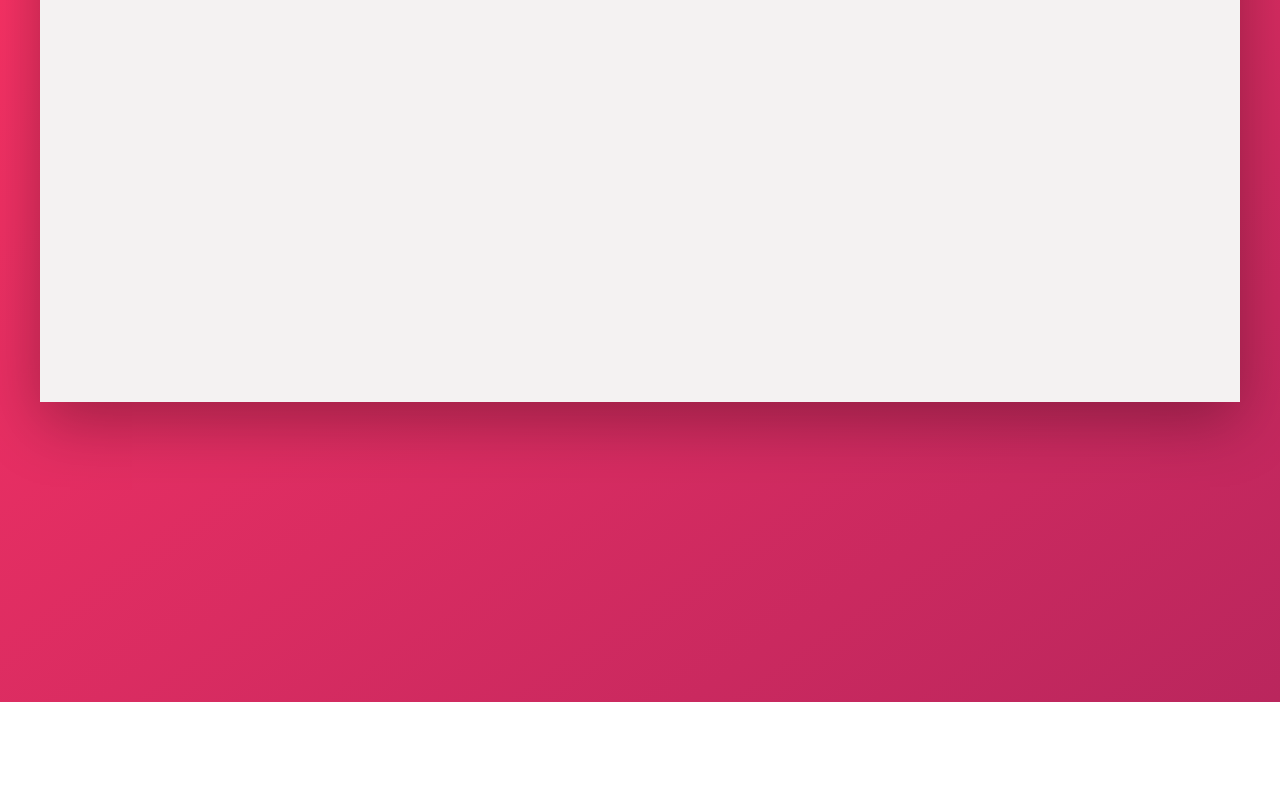
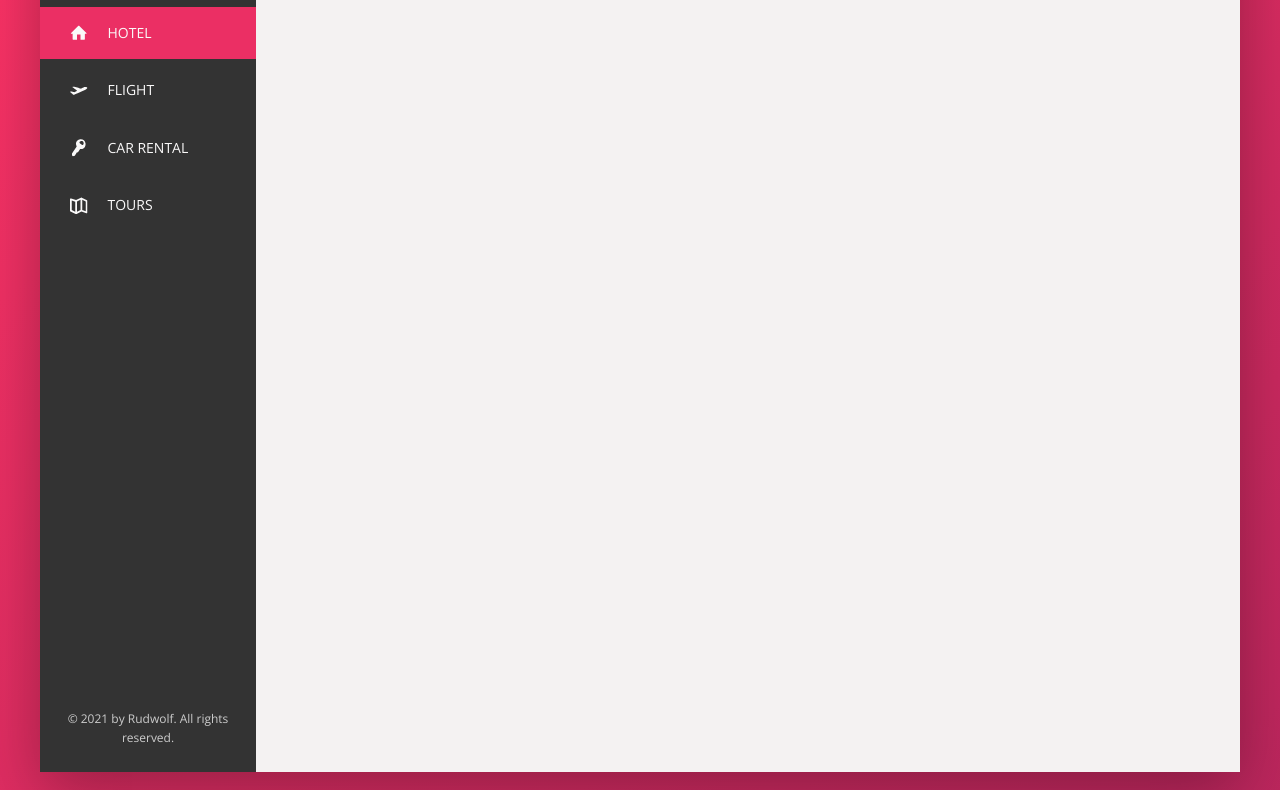
Before and after one commit to rudwolf/sass_practice, a website: page trillo/index.html in a window 1280 px wide. Shown: the part 178-968 px from the top of the page. Before the commit the page ends 880 px from the top, so only its background shows below. Drawn offline with nearby package versions, Linux system fonts and the light colour scheme.

Commit message:
Finished Trillo header and side-nav styles

```diff
--- a/trillo/index.html
+++ b/trillo/index.html
@@ -42,7 +42,43 @@
       </header>
       <div class="content">
         <nav class="sidebar">
-          Navigation
+          <ul class="side-nav">
+            <li class="side-nav__item side-nav__item--active">
+              <a href="#" class="side-nav__link">
+                <svg class="side-nav__icon">
+                  <use xlink:href="img/sprite.svg#icon-home"></use>
+                </svg>
+                <span>Hotel</span>
+              </a>
+            </li>
+            <li class="side-nav__item">
+              <a href="#" class="side-nav__link">
+                <svg class="side-nav__icon">
+                  <use xlink:href="img/sprite.svg#icon-aircraft-take-off"></use>
+                </svg>
+                <span>Flight</span>
+              </a>
+            </li>
+            <li class="side-nav__item">
+              <a href="#" class="side-nav__link">
+                <svg class="side-nav__icon">
+                  <use xlink:href="img/sprite.svg#icon-key"></use>
+                </svg>
+                <span>Car rental</span>
+              </a>
+            </li>
+            <li class="side-nav__item">
+              <a href="#" class="side-nav__link">
+                <svg class="side-nav__icon">
+                  <use xlink:href="img/sprite.svg#icon-map"></use>
+                </svg>
+                <span>Tours</span>
+              </a>
+            </li>
+          </ul>
+          <div class="legal">
+            &copy; 2021 by Rudwolf. All rights reserved.
+          </div>
         </nav>
         <main class="hotel-view">
           Hotel View
--- a/trillo/sass/_components.scss
+++ b/trillo/sass/_components.scss
@@ -1,7 +1,7 @@
 // LOGO
 .logo {
   height: 3.25rem;
-  margin-left: 3rem;
+  margin-left: 2rem;
 }
 
 // SEARCH
@@ -63,16 +63,44 @@
 // USER NAV
 
 .user-nav {
-  background-color: greenyellow;
+  align-self: stretch;
+
+  display: flex;
+  align-items: center;
+
+  & > * {
+    display: flex;
+    align-items: center;
+    padding: 0 2rem;
+    cursor: pointer;
+    height: 100%;
+    &:hover {
+      background-color: var(--color-grey-light-2);
+    }
+  }
+
   &__icon-box {
-
+    position: relative;
   }
   &__icon {
     height: 2.5rem;
     width: 2.5rem;
+    fill: var(--color-grey-dark-2);
   }
   &__notification {
+    font-size: .8rem;
+    height: 1.8rem;
+    width: 1.8rem;
+    border-radius: 50%;
+    background-color: var(--color-primary);
+    color: #fff;
+    position: absolute;
+    top: 1.5rem;
+    left: 1.2rem;
 
+    display: flex;
+    justify-content: center;
+    align-items: center;
   }
   &__user {
 
@@ -80,8 +108,74 @@
   &__user-photo {
     height: 3.75rem;
     border-radius: 50%;
+    margin-right: 1rem;
   }
   &__user-name {
 
   }
 }
+
+// SIDE NAV
+
+.side-nav {
+  font-size: 1.4rem;
+  list-style: none;
+  margin-top: 3.5rem;
+
+  &__item {
+    position: relative;
+    &::before {
+      content: "";
+      position: absolute;
+      top: 0;
+      left: 0;
+      height: 100%;
+      width: 3px;
+      background-color: var(--color-primary);
+      transform: scaleY(0);
+      transition: transform .2s,
+                  width .2s cubic-bezier(1,0,0,1) .2s,
+                  background-color .1s;
+    }
+    &:not(:last-child) {
+      margin-bottom: .5rem;
+    }
+    &:hover::before,
+    &--active::before {
+      transform: scaleY(1);
+      width: 100%;
+    }
+    &:active::before {
+      background-color: var(--color-primary-light);
+    }
+  }
+
+  &__link:link,
+  &__link:visited {
+    color: var(--color-grey-light-1);
+    text-decoration: none;
+    text-transform: uppercase;
+    display: block;
+    padding: 1.5rem 3rem;
+
+    display: flex;
+    align-items: center;
+
+    position: relative;
+    z-index: 10;
+  }
+
+  &__icon {
+    width: 1.75rem;
+    height: 1.75rem;
+    margin-right: 2rem;
+    fill: currentColor;
+  }
+}
+
+.legal {
+  font-size: 1.2rem;
+  color: var(--color-grey-light-4);
+  text-align: center;
+  padding: 2.5rem;
+}
--- a/trillo/sass/_layout.scss
+++ b/trillo/sass/_layout.scss
@@ -27,10 +27,15 @@
   background-color: var(--color-grey-dark-1);
 
   flex: 0 0 18%;
+
+  display: flex;
+  flex-direction: column;
+  justify-content: space-between;
 }
 
 .hotel-view {
-  background-color: #fff;
+  height: 80rem;
+
 
   flex: 1;
 }
```
Also changed, not shown: trillo/css/style.css.
